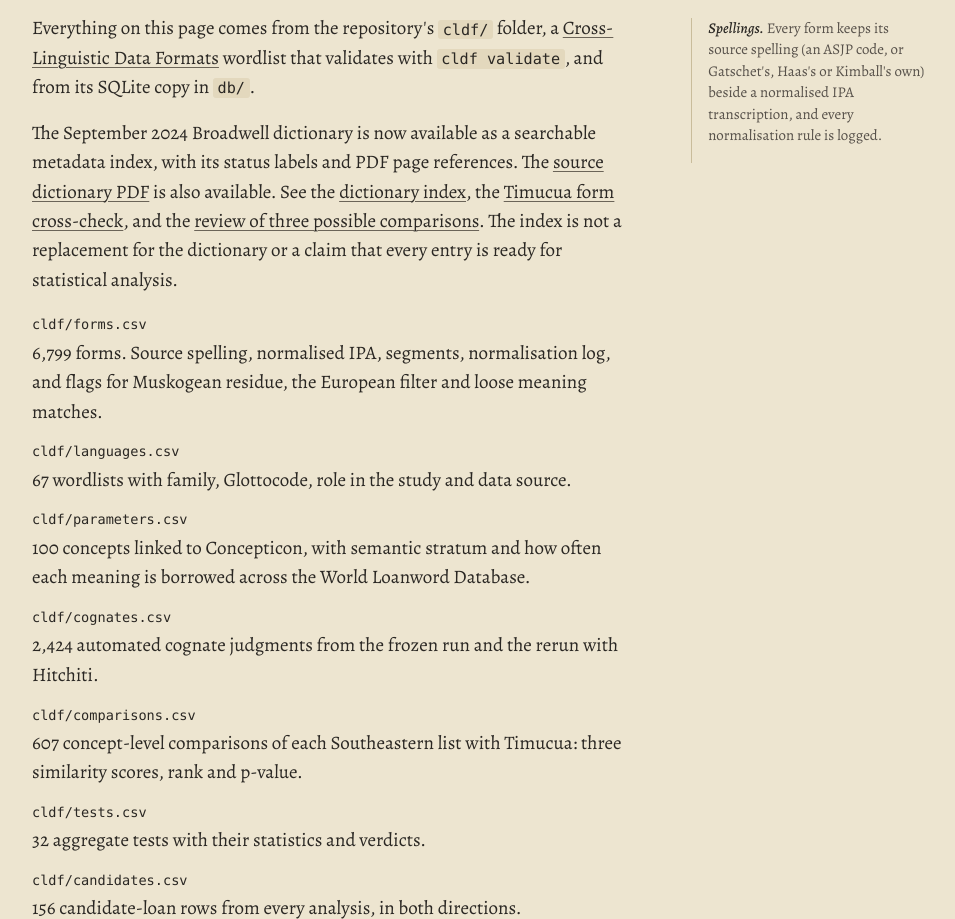
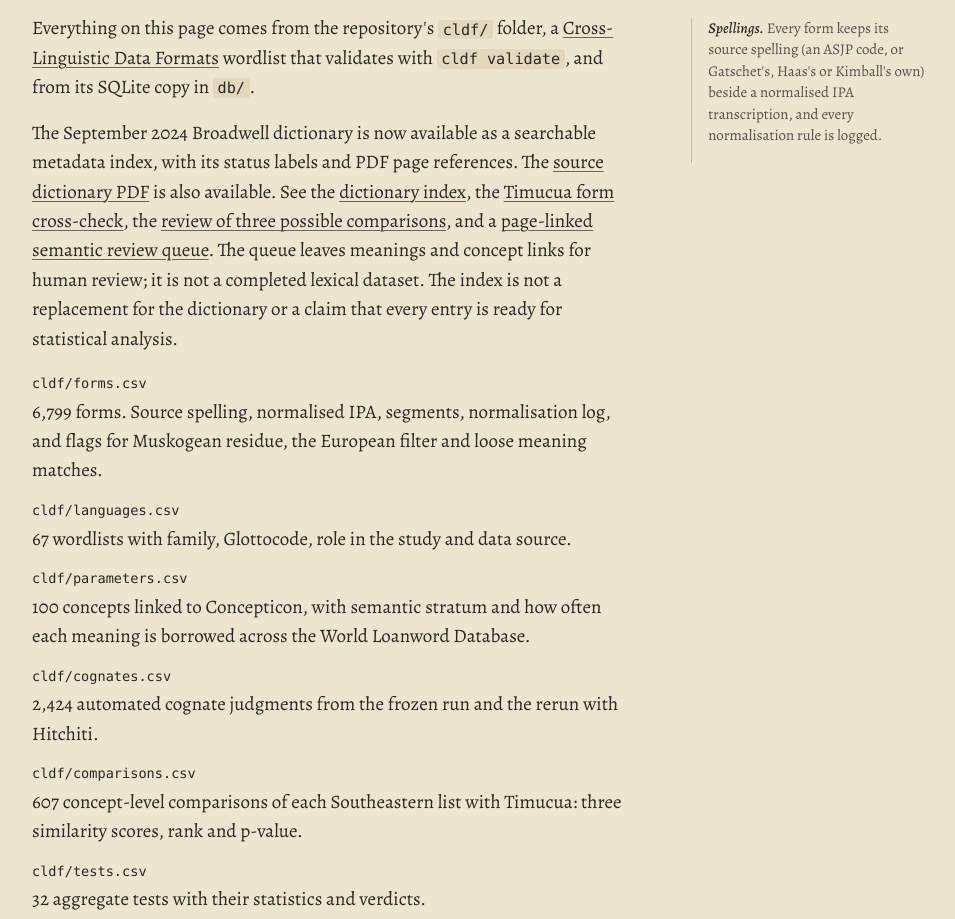
Before and after one commit to Project-Phaistos/project-timacua, a plain HTML site: page docs/index.html in a window 1280 px wide. Shown: the part 3941-4860 px from the top of the page, without its empty margins (48-1003 px from the left). Drawn offline with nearby package versions, Linux system fonts and the light colour scheme; a web font is replaced by a local one.

Commit message:
Publish Broadwell semantic review queue link

```diff
--- a/docs/index.html
+++ b/docs/index.html
@@ -371,7 +371,7 @@ td .small, .small { font-size: 0.88rem; color: var(--ink-2); }
   <div class="with-margin">
     <div class="col">
       <p>Everything on this page comes from the repository's <code>cldf/</code> folder, a <a href="https://cldf.clld.org">Cross-Linguistic Data Formats</a> wordlist that validates with <code>cldf validate</code>, and from its SQLite copy in <code>db/</code>.</p>
-      <p>The September 2024 Broadwell dictionary is now available as a searchable metadata index, with its status labels and PDF page references. The <a href="https://github.com/Project-Phaistos/project-timacua/blob/main/dictionary-version-sept-2024-with-title-page.pdf">source dictionary PDF</a> is also available. See the <a href="https://raw.githubusercontent.com/Project-Phaistos/project-timacua/main/sources/broadwell_dictionary_index.csv">dictionary index</a>, the <a href="https://raw.githubusercontent.com/Project-Phaistos/project-timacua/main/sources/broadwell_cldf_exact_form_matches.csv">Timucua form cross-check</a>, and the <a href="https://raw.githubusercontent.com/Project-Phaistos/project-timacua/main/sources/broadwell_candidate_audit.csv">review of three possible comparisons</a>. The index is not a replacement for the dictionary or a claim that every entry is ready for statistical analysis.</p>
+      <p>The September 2024 Broadwell dictionary is now available as a searchable metadata index, with its status labels and PDF page references. The <a href="https://github.com/Project-Phaistos/project-timacua/blob/main/dictionary-version-sept-2024-with-title-page.pdf">source dictionary PDF</a> is also available. See the <a href="https://raw.githubusercontent.com/Project-Phaistos/project-timacua/main/sources/broadwell_dictionary_index.csv">dictionary index</a>, the <a href="https://raw.githubusercontent.com/Project-Phaistos/project-timacua/main/sources/broadwell_cldf_exact_form_matches.csv">Timucua form cross-check</a>, the <a href="https://raw.githubusercontent.com/Project-Phaistos/project-timacua/main/sources/broadwell_candidate_audit.csv">review of three possible comparisons</a>, and a <a href="https://raw.githubusercontent.com/Project-Phaistos/project-timacua/main/sources/broadwell_semantic_review.csv">page-linked semantic review queue</a>. The queue leaves meanings and concept links for human review; it is not a completed lexical dataset. The index is not a replacement for the dictionary or a claim that every entry is ready for statistical analysis.</p>
       <dl class="files" id="files-list"></dl>
       <h3>Querying it</h3>
 <pre><code>import sqlite3
```
